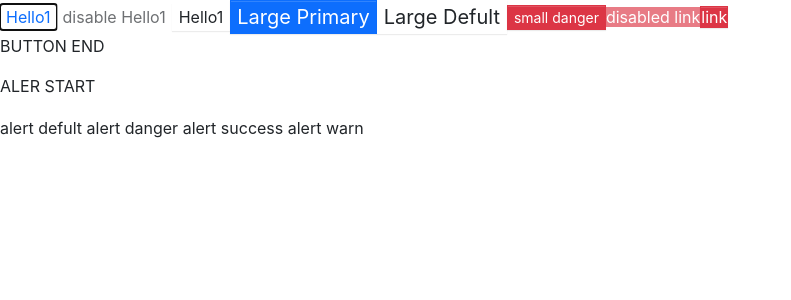
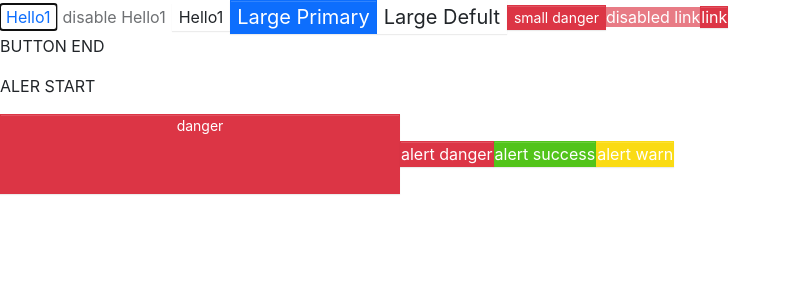
Before and after one commit to guopeng1129972/ts-react-antd, a React (Create React App) app in the folder 4/kunkunball/: page / in a window 1280 px wide. Shown: the top 300 px of the page, without its empty margins (0-791 px from the left). Built offline with nearby package versions, Linux system fonts and the light colour scheme.

Commit message:
add alert 50%

```diff
--- a/4/kunkunball/src/App.tsx
+++ b/4/kunkunball/src/App.tsx
@@ -1,6 +1,6 @@
 import React from 'react';
 import Button, { ButtonType, ButtonSize } from "./components/Button/button";
-import Alert, { alertType } from './components/Alert/alert'
+import Alert, { alertType, altSty } from './components/Alert/alert'
 const App: React.FC = () => {
 
   return (
@@ -19,7 +19,7 @@ const App: React.FC = () => {
       <p>ALER START</p>
       <header className='App-header'>
 
-        <Alert altType={alertType.Defult}>alert defult</Alert>
+        <Alert altType={alertType.Danger} altStyle={altSty.no} title={'this is title'}>danger</Alert>
         <Alert altType={alertType.Danger}>alert danger</Alert>
         <Alert altType={alertType.Success}>alert success</Alert>
         <Alert altType={alertType.Warning}>alert warn</Alert>
--- a/4/kunkunball/src/components/Alert/_style.scss
+++ b/4/kunkunball/src/components/Alert/_style.scss
@@ -1,6 +1,6 @@
 .alt {
   position        : relative;
-  display         : inline;
+  display         : inline-block;
   font-weight     : $btn-font-weight;
   line-height     : $btn-line-height;
   color           : $body-color;
@@ -8,4 +8,30 @@
   text-align      : center;
   vertical-align  : middle;
   background-image: none;
+  border          : $alt-border-width solid transparent;
+  box-shadow      : $alt-box-shadow;
+  cursor          : pointer;
+  transition      : $alt-transition;
+
 }
+
+.alt-spe {
+  @include alt-size ($btn-padding-x-lg, $btn-padding-y-lg, $btn-font-size-lg, $btn-border-radius-lg, $width-spe, $height-spe);
+}
+
+.alt-no {
+  @include alt-size ($btn-padding-x-sm, $btn-padding-y-sm, $btn-font-size-sm, $btn-border-radius-sm, $width-no, $height-no);
+}
+
+.alt-success {
+  @include alt-style($success, $success, $white)
+}
+
+
+.alt-warning {
+  @include alt-style($warning, $warning, $white)
+}
+
+.alt-danger {
+  @include alt-style($danger, $danger, $white)
+}
--- a/4/kunkunball/src/components/Alert/alert.tsx
+++ b/4/kunkunball/src/components/Alert/alert.tsx
@@ -1,8 +1,12 @@
 import React from 'react';
 import classNames from 'classnames';
 
+export enum altSty {
+  spe = 'spe',
+  no = 'no'
+}
+
 export enum alertType {
-  Defult = 'defult',
   Success = 'success',
   Danger = 'danger',
   Warning = 'warning'
@@ -12,6 +16,9 @@ interface baseAlertProps {
   className?: string;
   altType?: alertType;
   altState?: boolean;
+  altStyle?: altSty;
+  title?: string;
+
   children?: React.ReactNode;
 }
 
@@ -20,27 +27,43 @@ const Alert: React.FC<baseAlertProps> = (props) => {
     className,
     altType,
     // altState,
+    altStyle,
     children,
-    // ...resProps
+    title,
+    ...resProps
   } = props
 
   const classes = classNames('alt', className, {
-    [`alt-${altType}`]: altType
+    [`alt-${altType}`]: altType,
+    [`alt-${altStyle}`]: altStyle,
+
     // altState: (altType !== alertType.Warning) && altState
   })
+  if (altStyle === 'spe') {
+    return (
+      <div
+        title={title}
+        className={classes}
+      >  {children}
+      </div>
+    )
+  } else {
+    return (
+      <div
+        title={title}
+        className={classes}
+      >  {children}
+      </div>
+    )
+  }
 
 
-  return (
-    <div
-      className={classes}
-    >  {children}
-    </div>
-  )
+
 
 }
 
 Alert.defaultProps = {
-  altType: alertType.Defult
+  altType: alertType.Success
 }
 
 export default Alert;
--- a/4/kunkunball/src/style/_mixin.scss
+++ b/4/kunkunball/src/style/_mixin.scss
@@ -1,5 +1,13 @@
 @mixin button-size ($padding-x, $padding-y, $font-size, $border-raduis) {
   padding      : $padding-y, $padding-x;
+  font-size    : $font-size;
+  border-raduis: $border-raduis;
+}
+
+@mixin alt-size ($padding-x, $padding-y, $font-size, $border-raduis, $width, $height) {
+  padding      : $padding-y, $padding-x;
+  width        : $width;
+  height       : $height;
   font-size    : $font-size;
   border-raduis: $border-raduis;
 }
@@ -34,3 +42,25 @@
     border    : $border;
   }
 }
+
+@mixin alt-style ($background,
+  $border,
+  $color,
+  $hover-background:lighten($background, 7.5%),
+  $hover-border:lighten($border, 10%),
+  $hover-color:$color,
+) {
+  color     : $color;
+  background: $background;
+
+  &:hover {
+    color     : $hover-color;
+    background: $hover-background;
+  }
+
+  &:focus,
+  &.focus {
+    color : $hover-color;
+    border: $hover-border;
+  }
+}
--- a/4/kunkunball/src/style/_variables.scss
+++ b/4/kunkunball/src/style/_variables.scss
@@ -232,6 +232,21 @@ background-color .15s ease-in-out,
 border-color .15s ease-in-out,
 box-shadow .15s ease-in-out !default;
 
+// 弹出框 alt
+$alt-border-width:$border-width !default;
+$alt-box-shadow  : inset 0 1px 0 rgba($white, .15),
+0 1px 1px rgba($black, .075) !default;
+$alt-transition: color .15s ease-in-out,
+background-color .15s ease-in-out,
+border-color .15s ease-in-out,
+box-shadow .15s ease-in-out !default;
+$alt-border-radius    : $border-radius !default;
+$alt-border-radius-no : $border-radius-lg !default;
+$alt-border-radius-spe: $border-radius-sm !default;
+$width-spe            :25rem !default;
+$width-no             :25rem !default;
+$height-spe           :10rem !default;
+$height-no            :5rem !default;
 // menu
 $menu-border-width: $border-width !default;
 $menu-border-color: $border-color !default;
```
